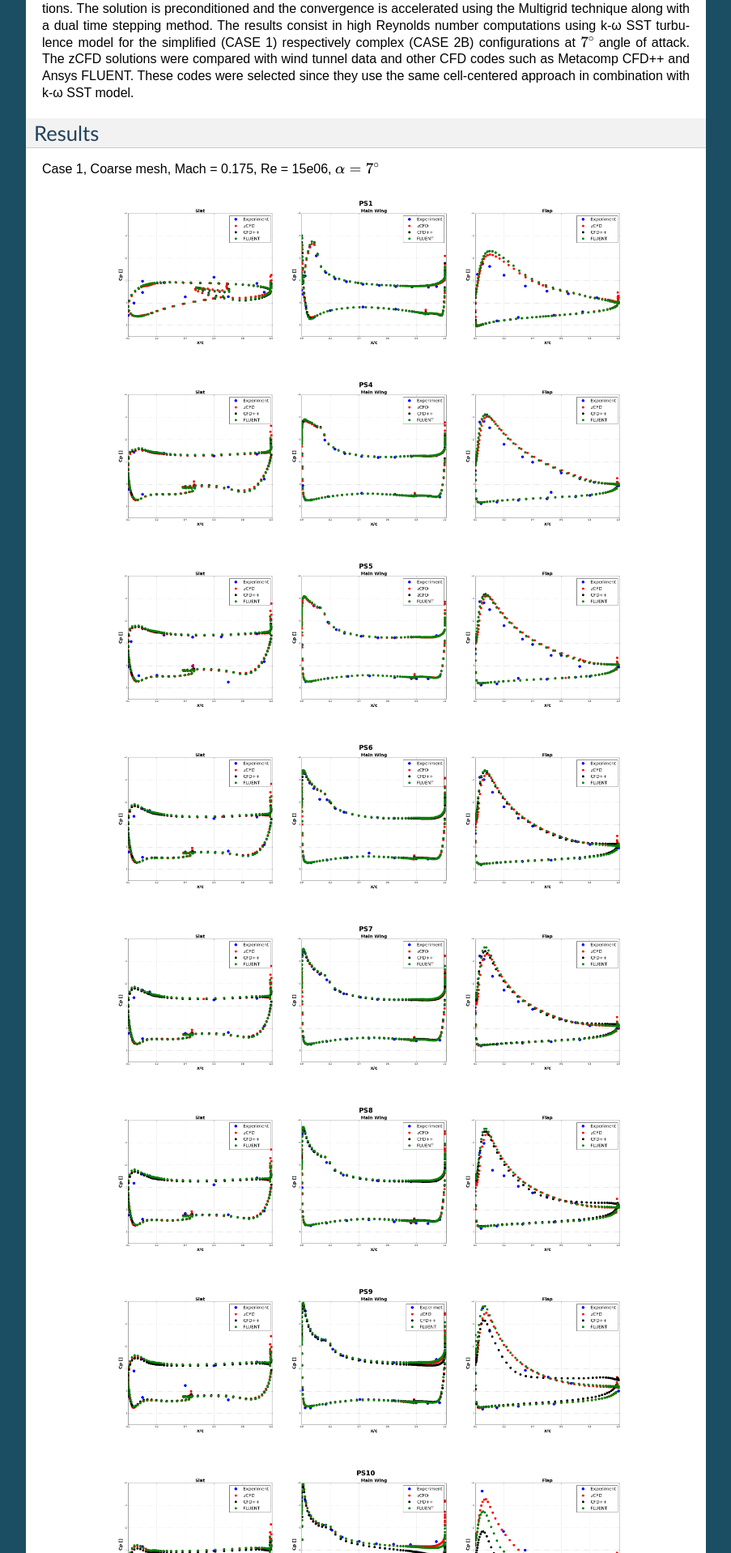
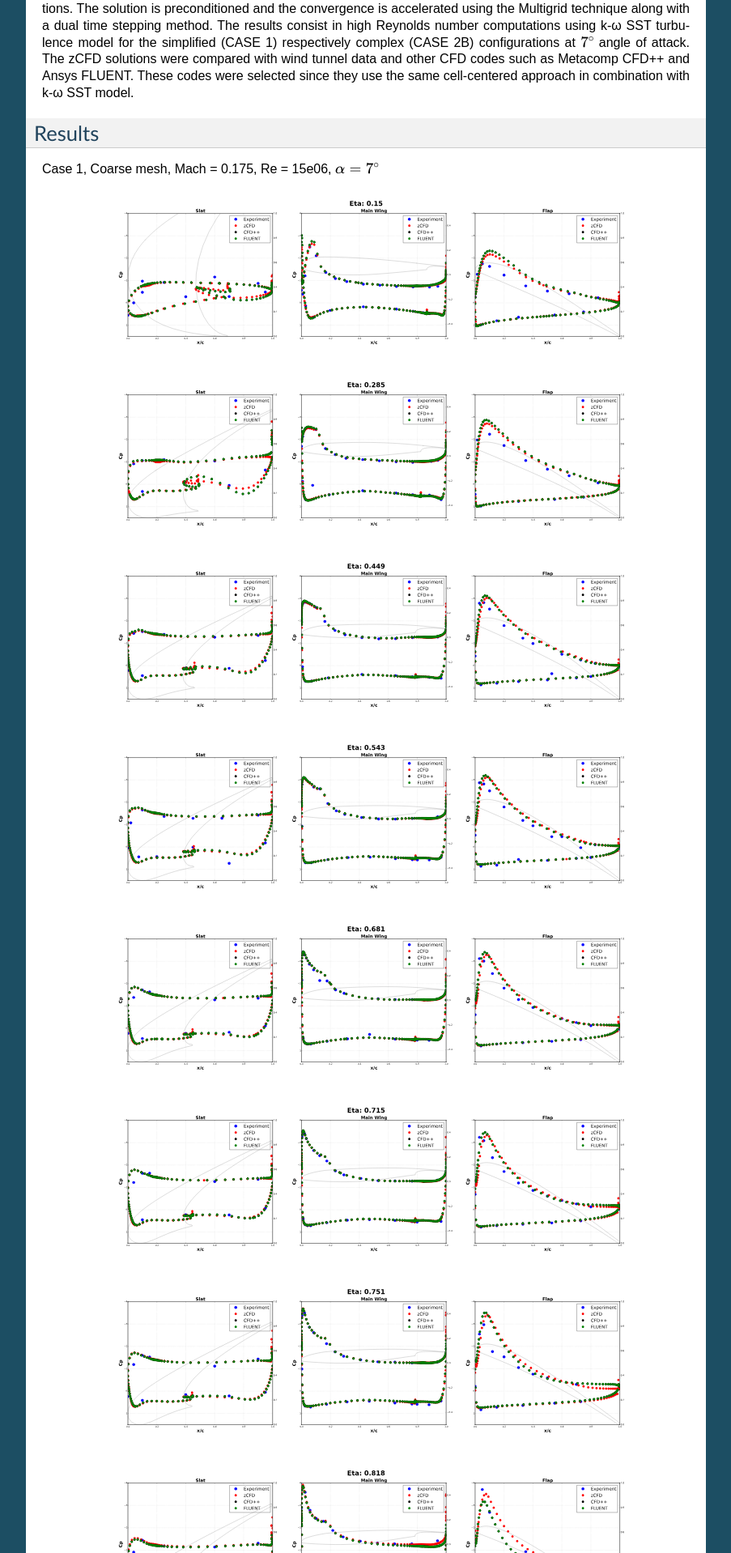
Before and after one commit to acimpoeru/HyperFlux, a Sphinx documentation site: the page built from docs/source/high-lift-workshop.rst, in a window 1280 px wide. Shown: the part 461-2379 px from the top of the page at 81% size, without its empty margins (198-1101 px from the left). Built offline with Sphinx 7.4.7, drawn with Linux system fonts in a browser that asks for light colours.

Commit message:
Added latest sections

```diff
--- a/docs/source/high-lift-workshop.rst
+++ b/docs/source/high-lift-workshop.rst
@@ -18,60 +18,65 @@
 -------
 Case 1, Coarse mesh, Mach = 0.175, Re = 15e06, :math:`\alpha=7^\circ`
 
-.. figure:: images/11.png
+.. figure:: images/ps01.svg
 	:width: 100%
 	:align: center
 	:alt: alternate text
 	:figclass: align-center
 
-.. figure:: images/44.png
+.. figure:: images/ps02.svg
 	:width: 100%
 	:align: center
 	:alt: alternate text
 	:figclass: align-center
 
-.. figure:: images/55.png
+.. figure:: images/ps04.svg
 	:width: 100%
 	:align: center
 	:alt: alternate text
 	:figclass: align-center
 
-.. figure:: images/66.png
+.. figure:: images/ps05.svg
 	:width: 100%
 	:align: center
 	:alt: alternate text
 	:figclass: align-center
 
-.. figure:: images/77.png
+.. figure:: images/ps06.svg
 	:width: 100%
 	:align: center
 	:alt: alternate text
 	:figclass: align-center
 
-.. figure:: images/88.png
+.. figure:: images/ps07.svg
 	:width: 100%
 	:align: center
 	:alt: alternate text
 	:figclass: align-center
 
-.. figure:: images/99.png
+.. figure:: images/ps08.svg
 	:width: 100%
 	:align: center
 	:alt: alternate text
 	:figclass: align-center
 
-.. figure:: images/10.png
+.. figure:: images/ps09.svg
 	:width: 100%
 	:align: center
 	:alt: alternate text
 	:figclass: align-center
 
-.. figure:: images/1_11.png
+.. figure:: images/ps10.svg
 	:width: 100%
 	:align: center
 	:alt: alternate text
 	:figclass: align-center
 
+.. figure:: images/ps11.svg
+	:width: 100%
+	:align: center
+	:alt: alternate text
+	:figclass: align-center
 
 DLR F11 High Lift Configuration; Locations of Pressure Sections. For the full definition of cutting planes refer to workshop website.
 
```
Also changed, not shown: docs/source/images/ps01.svg (added), docs/source/images/ps02.svg (added), docs/source/images/ps04.svg (added), docs/source/images/ps05.svg (added), docs/source/images/ps06.svg (added), docs/source/images/ps07.svg (added), docs/source/images/ps08.svg (added), docs/source/images/ps09.svg (added), docs/source/images/ps10.svg (added), docs/source/images/ps11.svg (added), 1 other file.
